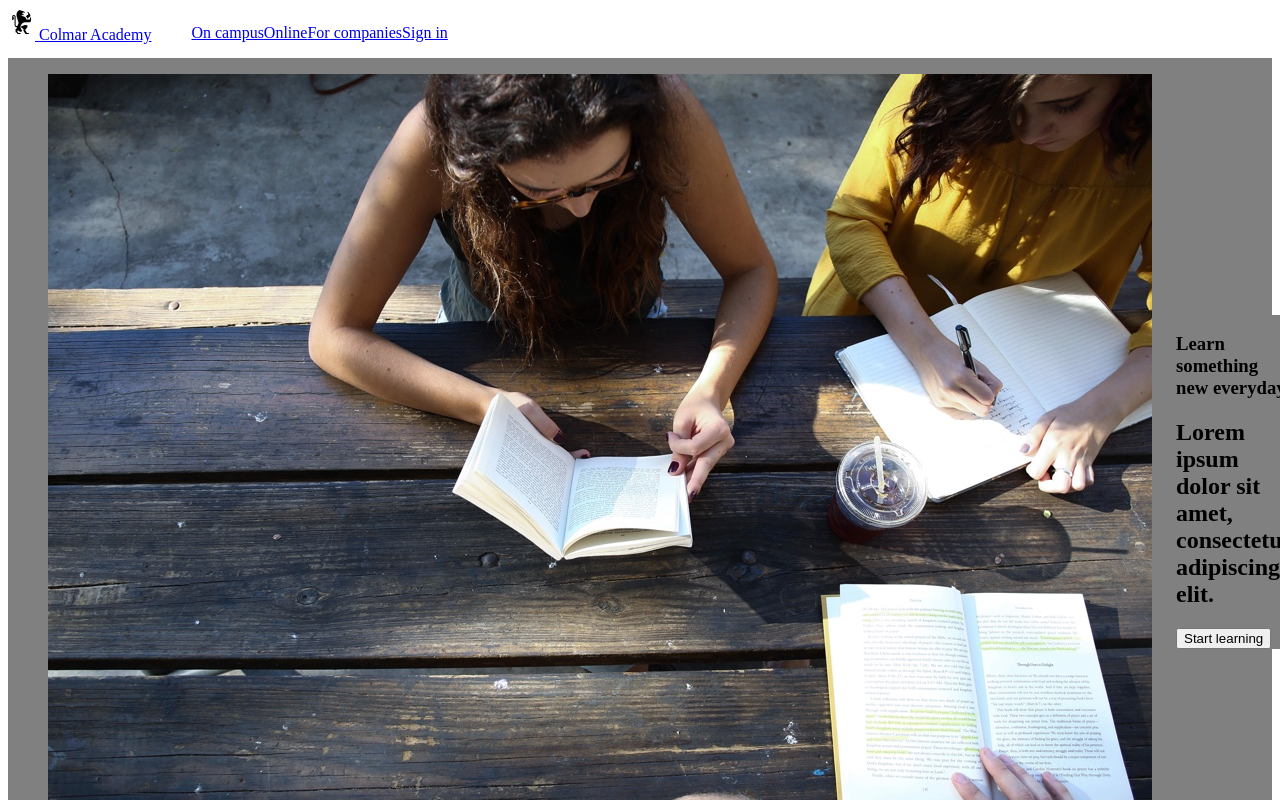
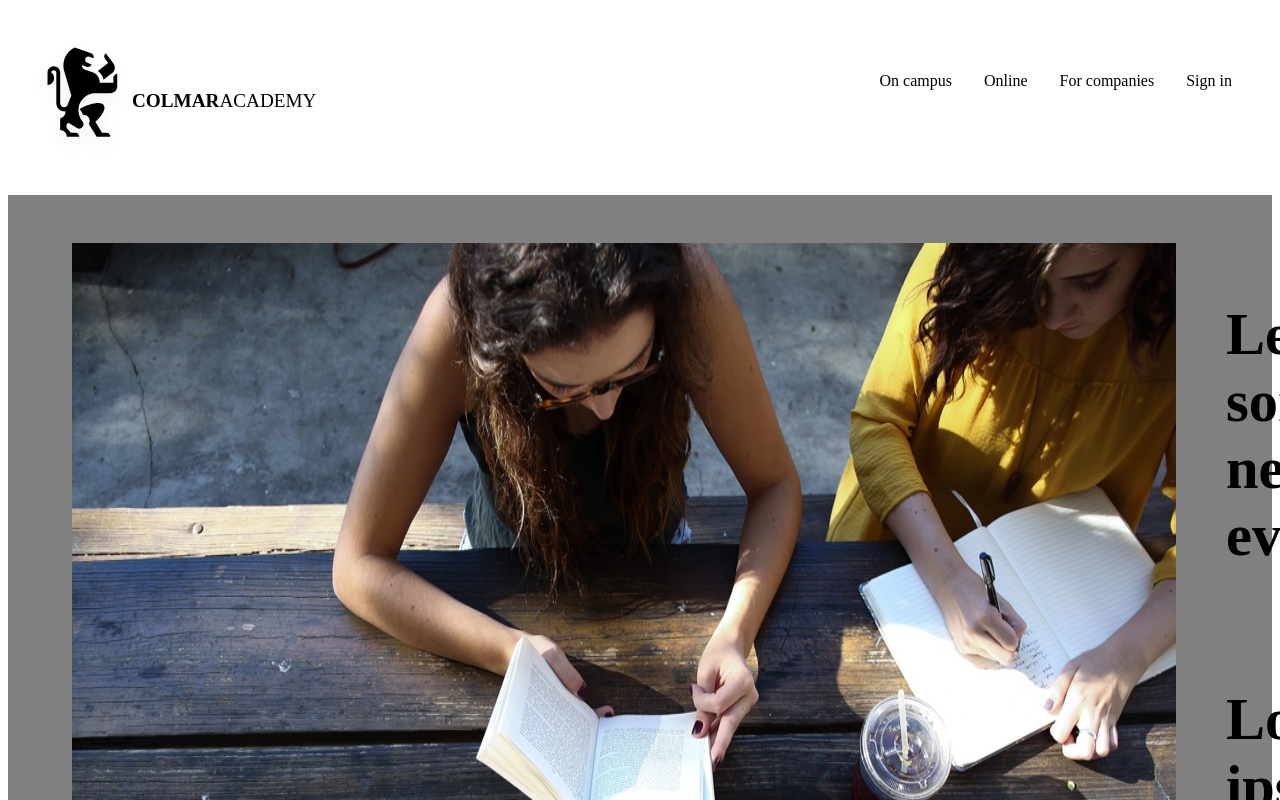
Before and after one commit to patdanbow/colmar-academy, a plain HTML site: page index.html in a window 1280 px wide. Shown: the top 800 px of the page. Drawn offline with Linux system fonts and the light colour scheme.

Commit message:
Update style.css and index.html

```diff
--- a/css/style.css
+++ b/css/style.css
@@ -1,24 +1,51 @@
+html {
+
+}
+
 body {
     display: block;
+    width: auto;
+    height: auto;
 }
 
+a {
+    color: black;
+    text-decoration: none;
+  }
+
 header {
-    display: inline-flex;
+    display: flex;
+    justify-content: space-between;
+    padding: 32px 24px 32px 24px;
+}
+
+#logo {
+    display: flex;
+    align-items: center;
+}
+
+img.ic-logo {
+    width: 100px;
+    height: auto;
+}
+
+.text-logo {
+    font-size: larger;
 }
 
 .nav-links {
     display: flex;
-    position: relative;
 }
 
 ul {
     display: flex;
-    justify-items: flex-end;
+    justify-content: flex-end;
 }
 
 li {
     display: flex;
-    justify-content: end;
+    justify-content: flex-end;
+    margin: 16px;
 }
 
 main {
@@ -30,27 +57,37 @@ section {
 
 }
 
-.banner {
+section.banner {
     background-color: gray;
     justify-content: center;
     position: relative;
+    padding: 32px 24px 32px 24px;
 }
 
 .banner-image {
     display: flex;
     flex-direction: row;
-    width: 50%
 }
 
 .banner-description {
     margin: auto 0;
-    margin-left: 24px;
+    padding-left: 50px;
     width: 100%;
-    background-color: gray;
+    font-size: 50px;
+    display: flex;
+    flex-direction: column;
+    justify-content: center;
+}
+
+button {
+    display: flex;
+    text-align: center;
+    padding: 8px 16px;
 }
 
 .info {
     display: flex;
+    background-color: white;
 }
 
 .featured-article {
@@ -60,13 +97,17 @@ section {
 
 section.articles-side section.card {
     display: flex-box;
-    background-color: gray;
-
 }
 
 .card {
     display: flex;
     flex-direction: row;
+}
+
+.card-gray {
+    display: flex;
+    flex-direction: row;
+    background-color: gray;
 }
 
 h1.learning-title {
--- a/index.html
+++ b/index.html
@@ -14,10 +14,10 @@
     <header>
         <div id="logo">
             <a href="#">
-                <img src="images/ic-logo.svg" alt="Logo for Colmar Academy is a lion.">
-                <span class="text-logo">Colmar Academy</span>
+                <img class="ic-logo" src="images/ic-logo.svg" alt="Logo for Colmar Academy is a lion.">
             </a>
             <a href="#">
+                <span class="text-logo"><b>COLMAR</b>ACADEMY</span>
             </a>
         </div>
         <nav class="nav-links">
@@ -47,7 +47,8 @@
                 </figure>
             <section class="banner-description">
                 <h1 class="banner-title">Learn something new everyday</h1>
-                <h2>Lorem ipsum dolor sit amet, consectetur adipiscing elit.</h2>
+                <h3>Lorem ipsum dolor sit amet,
+                    <br>consectetur adipiscing elit.</h3>
                 <a href="#"><button>Start learning</button></a>
             </section>
             </section>
@@ -88,7 +89,7 @@
                         <a href="#">Read more</a>
                     </article>
                 </section>
-                <section class="card">
+                <section class="card-gray">
                     <figure>
                         <img src="images/information-guest-lecture.jpg" alt="Old man with beard and glasses.">
                     </figure>
```
